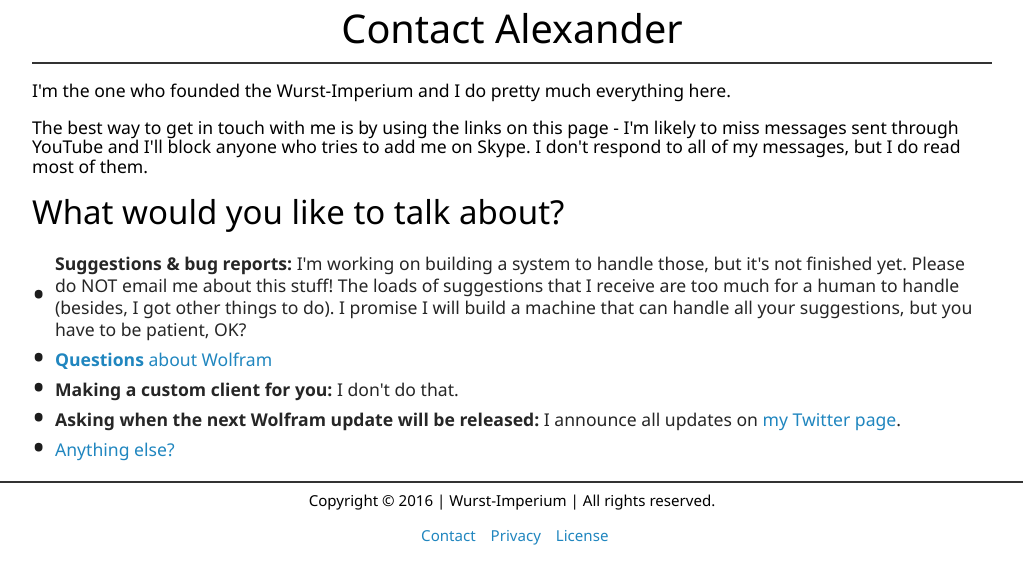
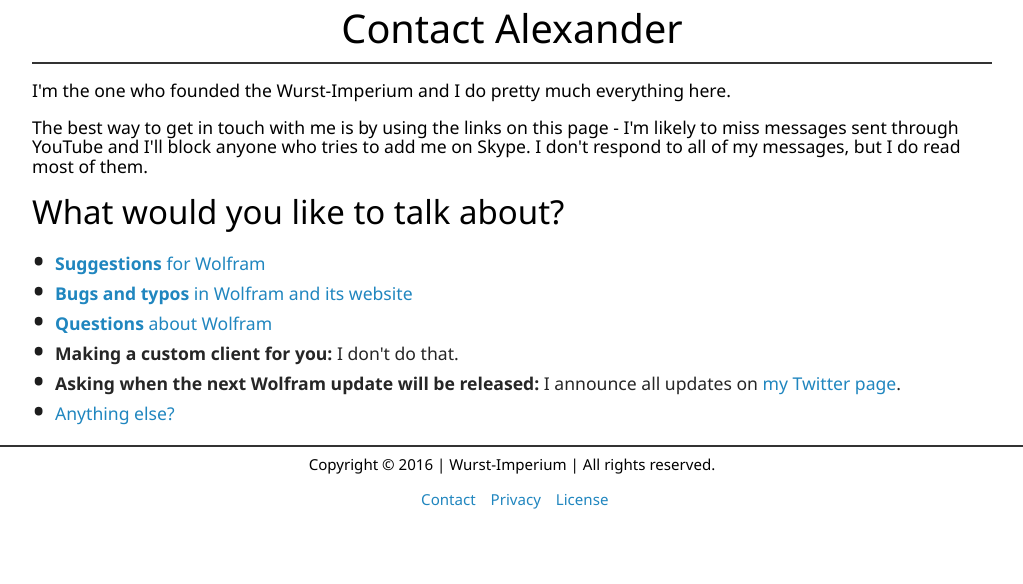
Before and after one commit to Wurst-Imperium/WolframClient.net, a Jekyll site: the page built from _contact/index.html, in a window 1280 px wide, cut to the strip 270-854 px from the top of the page. Shown: the whole strip, without its empty margins (128-1151 px from the left). Built offline with Jekyll 4.4.1, drawn with Linux system fonts in a browser that asks for light colours.

Commit message:
Update contact page

```diff
--- a/_contact/index.html
+++ b/_contact/index.html
@@ -18,9 +18,30 @@ permalink: /contact/
 </p>
 <h2 class="text-light">What would you like to talk about?</h2>
 <ul class="simple-list dark-bullet">
-  <li><b>Suggestions &amp; bug reports:</b> I'm working on building a system to handle those, but it's not finished yet. Please do NOT email me about this stuff! The loads of suggestions that I receive are too much for a human to handle (besides, I got other things to do). I promise I will build a machine that can handle all your suggestions, but you have to be patient, OK?</li>
-  <li><a href="questions/"><b>Questions</b> about Wolfram</a></li>
-  <li><b>Making a custom client for you:</b> I don't do that.</li>
-  <li><b>Asking when the next Wolfram update will be released:</b> I announce all updates on <a href="https://www.alexander01998.tk/twitter">my Twitter page</a>.</li>
-  <li><a href="mailto:contact.wurstimperium@gmail.com">Anything else?</a></li>
+  <li>
+    <a href="https://github.com/Wurst-Imperium/Wolfram-suggestions">
+      <b>Suggestions</b> for Wolfram
+    </a>
+  </li>
+  <li>
+    <a href="bugs/">
+      <b>Bugs and typos</b> in Wolfram and its website
+    </a>
+  </li>
+  <li>
+    <a href="questions/">
+      <b>Questions</b> about Wolfram
+    </a>
+  </li>
+  <li>
+    <b>Making a custom client for you:</b>
+    I don't do that.
+  </li>
+  <li>
+    <b>Asking when the next Wolfram update will be released:</b>
+    I announce all updates on <a href="https://www.alexander01998.tk/twitter">my Twitter page</a>.
+  </li>
+  <li>
+    <a href="mailto:contact.wurstimperium@gmail.com">Anything else?</a>
+  </li>
 </ul>
```
Also changed, not shown: _contact/bugs.html (+19 -4 lines), _contact/suggestions.html (deleted, +0 -16 lines).
